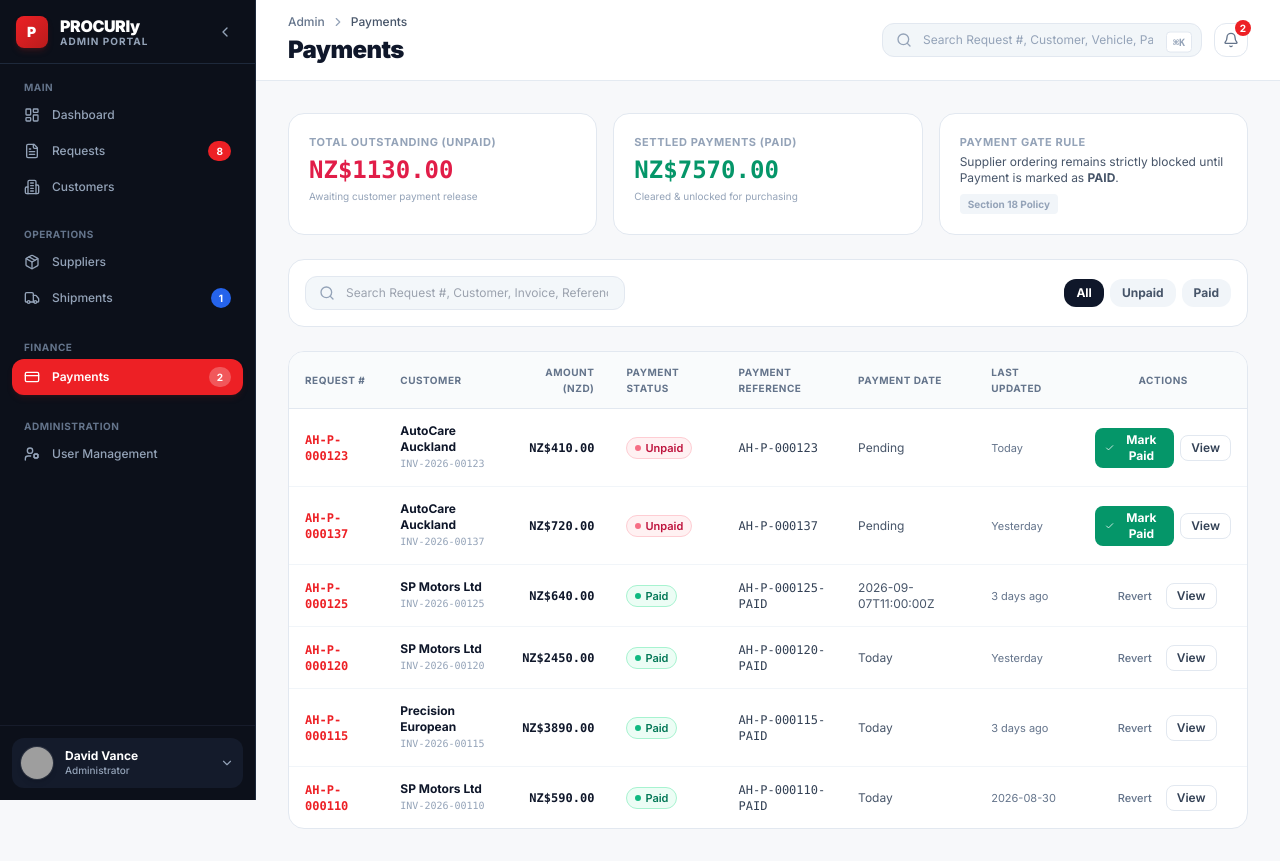
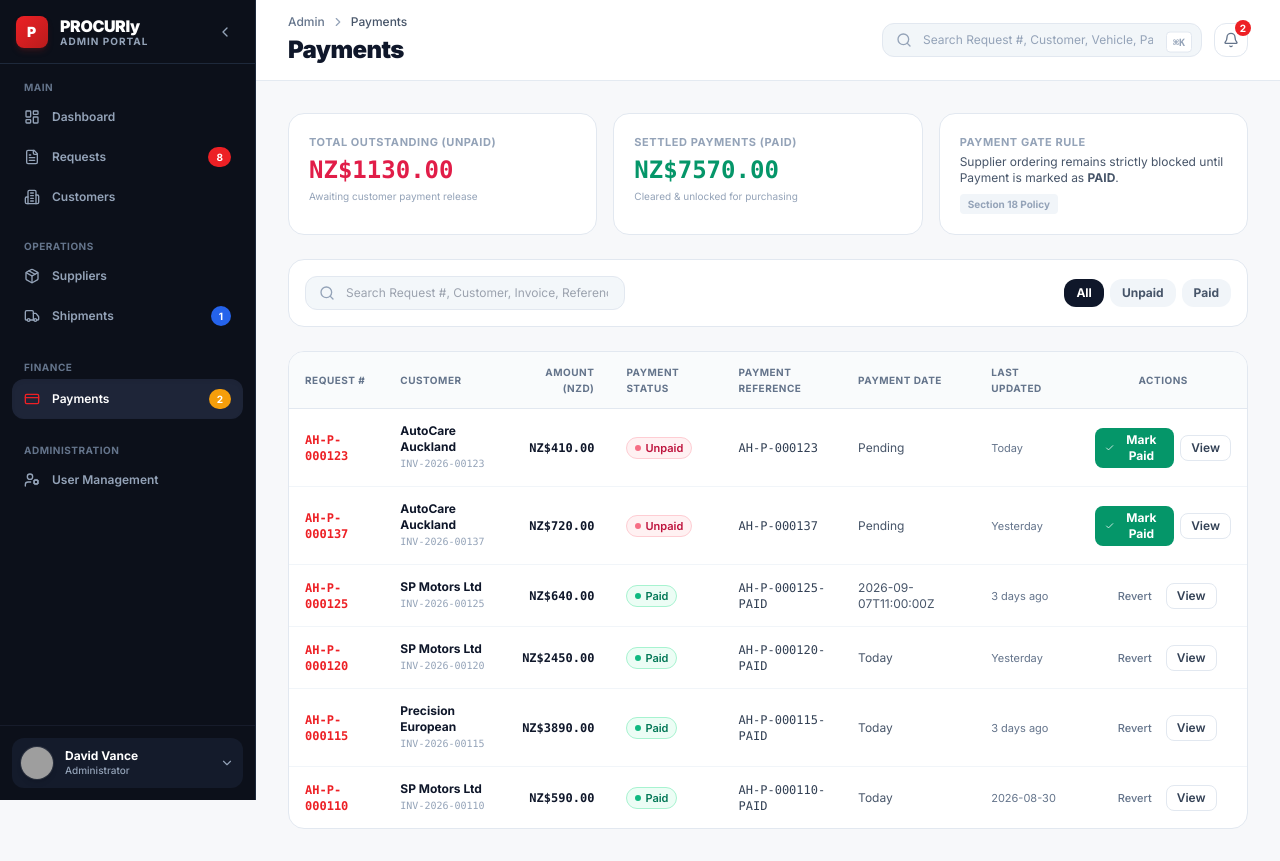
Before and after one commit to anilbuffer/procurly-mvp, a Next.js app: page /admin/payments in a window 1280 px wide. Built offline with nearby package versions, Linux system fonts and the light colour scheme; grey boxes are pictures that could not be loaded.

Commit message:
sidebar menu active styles changed

```diff
--- a/components/admin/admin-sidebar.tsx
+++ b/components/admin/admin-sidebar.tsx
@@ -182,25 +182,25 @@ export function AdminSidebar({ collapsed, onToggleCollapse }: AdminSidebarProps)
                     key={item.name}
                     href={item.href}
                     title={collapsed ? item.name : undefined}
-                    className={`group flex items-center gap-3 px-3 py-2 rounded-xl text-xs font-medium transition-all ${active
-                      ? "bg-[#ED2025] text-white shadow-md shadow-red-900/20 font-semibold"
-                      : "text-slate-400 hover:text-slate-100 hover:bg-slate-800/70"
+                    className={`w-full flex items-center gap-3 px-3 py-2.5 rounded-xl text-xs font-semibold transition-all group ${active
+                      ? "bg-[#1E2538] text-white shadow-inner font-bold"
+                      : "text-slate-400 hover:text-white hover:bg-[#151C2C]"
                       } ${collapsed ? "justify-center" : ""}`}
                   >
                     <Icon
-                      className={`w-4 h-4 shrink-0 transition-transform group-hover:scale-110 ${active ? "text-white" : "text-slate-400 group-hover:text-slate-200"
+                      className={`w-4 h-4 shrink-0 transition-colors ${active
+                        ? "text-[#ED2025]"
+                        : "text-slate-400 group-hover:text-white"
                         }`}
                     />
                     {!collapsed && (
-                      <span className="flex-1 truncate">{item.name}</span>
+                      <span className="flex-1 truncate text-left">{item.name}</span>
                     )}
 
                     {!collapsed && item.badge !== undefined && (
                       <span
                         suppressHydrationWarning
-                        className={`text-[10px] font-bold px-2 py-0.5 rounded-full shrink-0 ${active
-                          ? "bg-white/25 text-white"
-                          : item.badgeColor || "bg-slate-800 text-slate-300"
+                        className={`text-[10px] font-bold px-2 py-0.5 rounded-full shrink-0 ${item.badgeColor || "bg-slate-700 text-white"
                           }`}
                       >
                         {item.badge}
```
